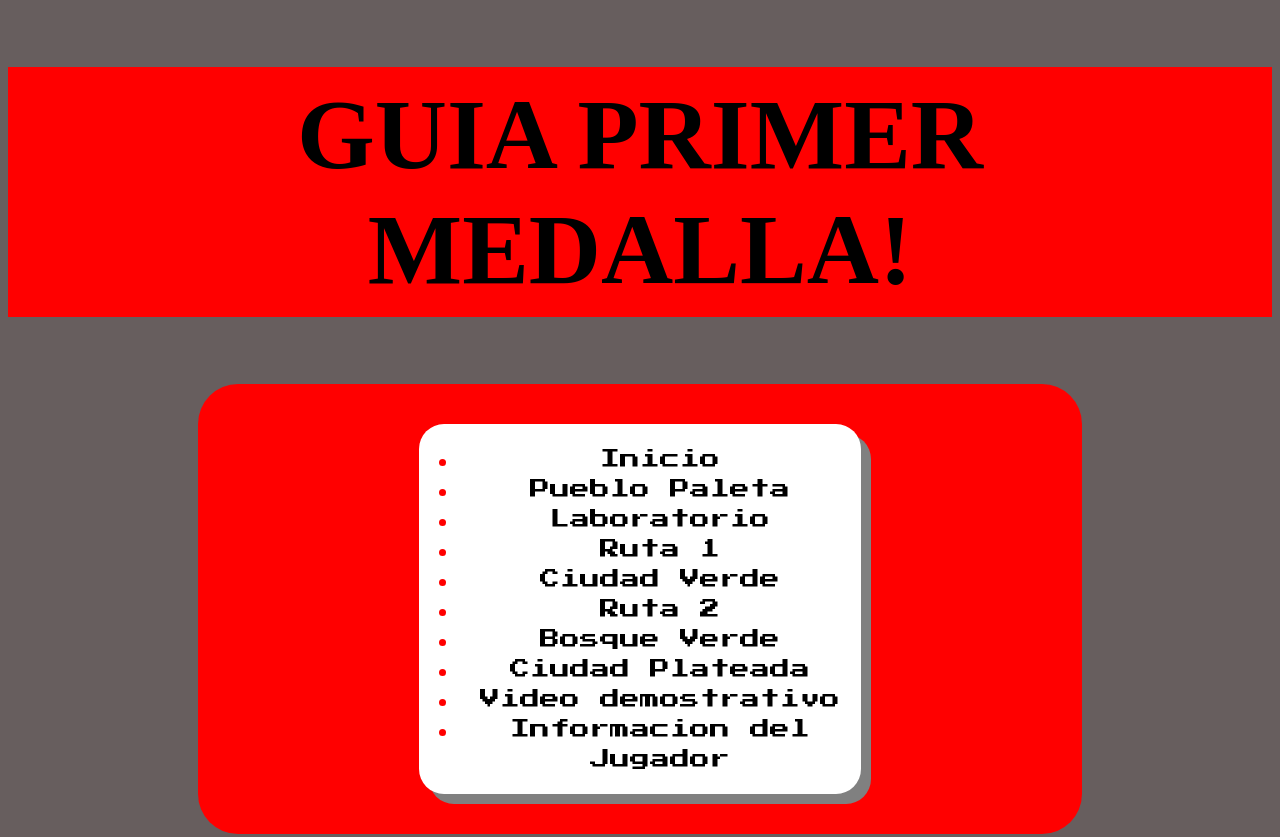
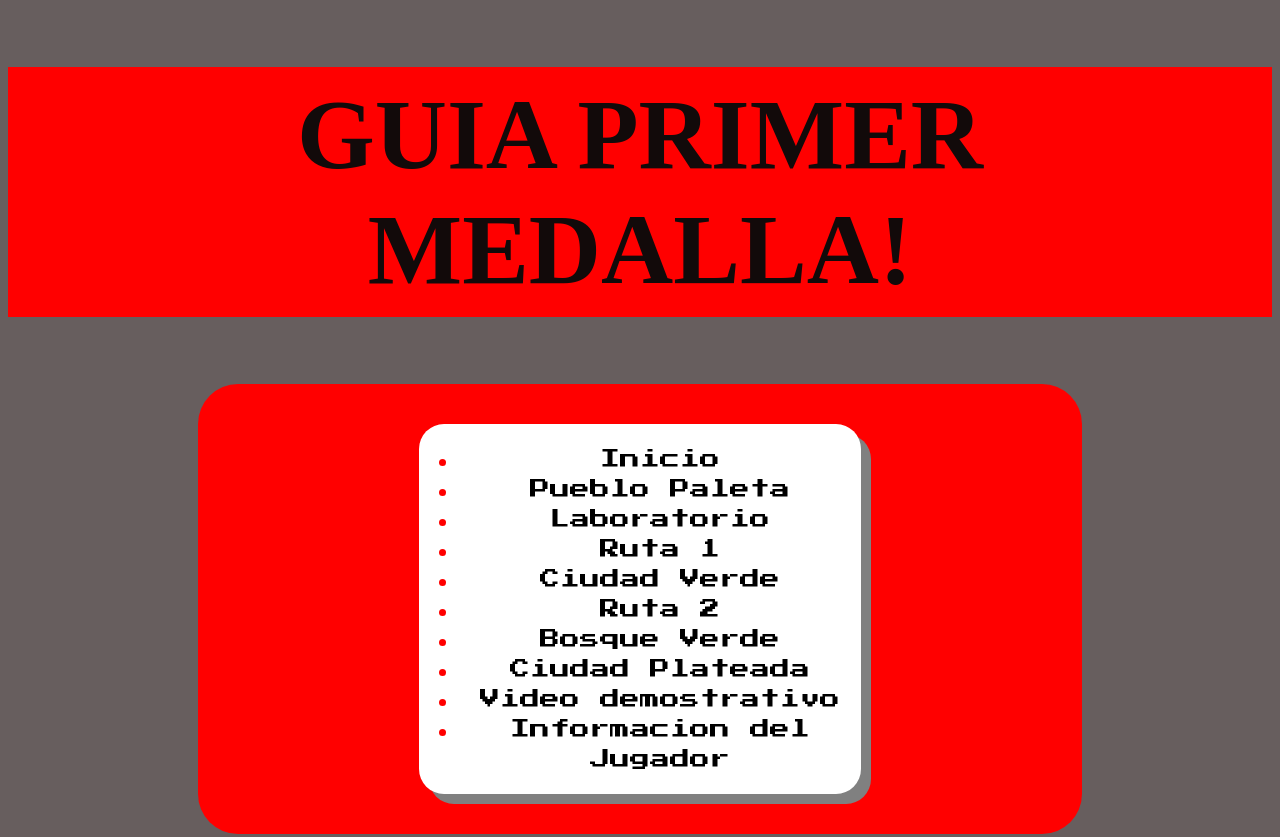
Before and after one commit to angelestudiante1934-commits/Guia_Primer_Medalla, a plain HTML site: page index.html in a window 1280 px wide. Shown: the top 837 px of the page. Drawn offline with Linux system fonts and the light colour scheme; a web font is replaced by a local one.

Commit message:
fix: correccion de color titulo (recomendacion de la profesora)

```diff
--- a/style.css
+++ b/style.css
@@ -115,6 +115,7 @@
     --l-cajas: white;
     --c-cajas: black;
     --l-fcajas:black;
+    --c-titulo:rgb(18, 10, 10);
 }
 /*Manejo del diseño del body*/
 body
@@ -139,7 +140,7 @@ body p
     font-family:"jersey";
     font-size: 100px;
     background-color: red;
-    color: var(--l-fcajas);
+    color: var(--c-titulo);
     padding: 10px;
 }
 /*Diseño del bloque del navegador*/
```
